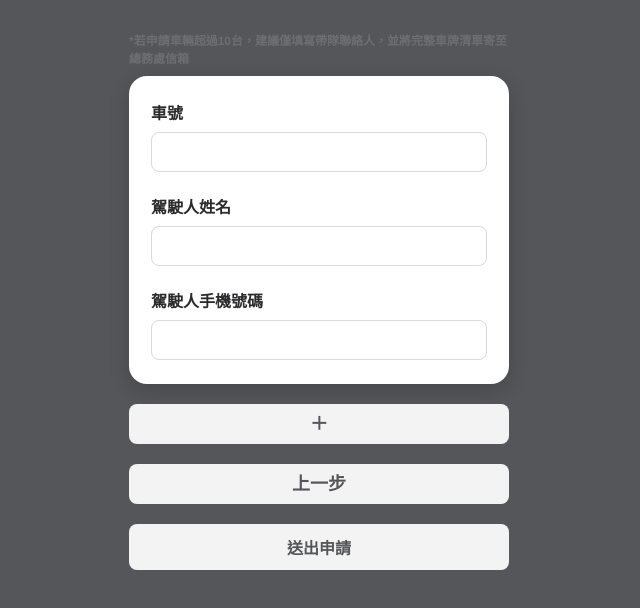
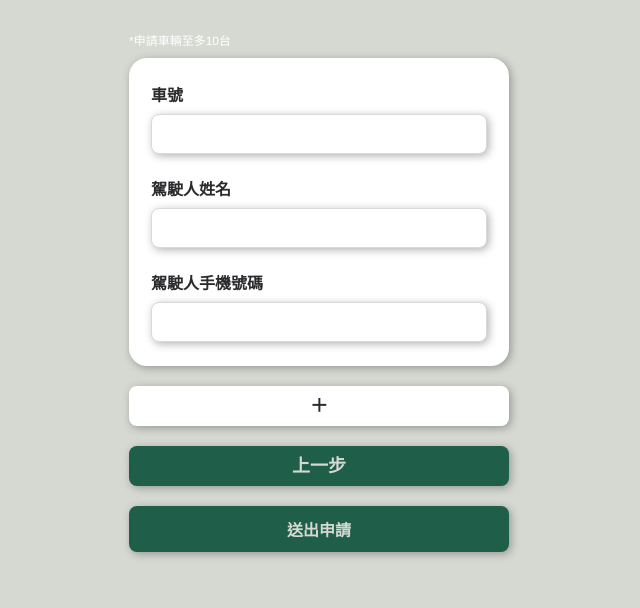
Before and after one commit to uuymaion/web_Class, a plain HTML site: page stepTwo.html in a window 1280 px wide. Shown: the whole page, without its empty margins (321-961 px from the left). Drawn offline with Linux system fonts and the light colour scheme.

Commit message:
edit : color add : son css

```diff
--- a/stepTwo.html
+++ b/stepTwo.html
@@ -10,7 +10,7 @@
 <body>
   <section class="screen" id="step2">
     <div class="page">
-      <p class="hint">*若申請車輛超過10台，建議僅填寫帶隊聯絡人，並將完整車牌清單寄至總務處信箱</p>
+      <p class="hint-car">*申請車輛至多10台</p>
       <form id="step2Form" novalidate>
         <div class="card" id="vehicleList">
           <div class="vehicle-group">
@@ -29,7 +29,7 @@
           </div>
         </div>
 
-        <button type="button" class="secondary-btn" id="addVehicleBtn">＋</button>
+        <button type="button" class="addcar-btn" id="addVehicleBtn">＋</button>
         <a href="index.html"><button type="button" class="secondary-btn" id="backBtn">上一步</button></a>
 
         <button type="submit" class="primary-btn">送出申請</button>
--- a/styles.css
+++ b/styles.css
@@ -1,13 +1,14 @@
 :root {
-  --bg: #55565a;
+  --bg: #D5D9D2;
   --card-bg: #ffffff;
   --text-primary: #2b2b2e;
   --text-secondary: #6e6e72;
   --input-border: #d9d9dc;
   --input-bg: #ffffff;
-  --accent: #3a3b3f;
+  --accent: #1F5F4A;
   --radius-card: 18px;
   --radius-input: 8px;
+  --shadow: 2px 2px 8px rgba(0, 0, 0, 0.30);
 }
 
 * {
@@ -35,7 +36,7 @@ body {
 
 .page-title {
   text-align: center;
-  color: #f3f3f4;
+  color: var(--accent);
   font-size: 22px;
   font-weight: 600;
   letter-spacing: 0.5px;
@@ -60,6 +61,12 @@ body {
   border-radius: var(--radius-card);
   padding: 24px 22px;
   box-shadow: 0 6px 20px rgba(0, 0, 0, 0.18);
+}
+
+.card,
+input,
+button {
+  box-shadow: var(--shadow);
 }
 
 .vehicle-group + .vehicle-group {
@@ -87,7 +94,7 @@ body {
 .hint {
   margin: 0 0 8px;
   font-size: 12px;
-  font-weight: 600;
+  font-weight: 400;
   color: var(--text-secondary);
   line-height: 1.5;
 }
@@ -194,7 +201,8 @@ body {
   height: 46px;
   border: none;
   border-radius: var(--radius-input);
-  background: #f3f3f4;
+  bottom: 0;
+  background: var(--accent);
   color: var(--bg);
   font-size: 16px;
   font-weight: 700;
@@ -211,7 +219,7 @@ body {
   height: 40px;
   border: none;
   border-radius: var(--radius-input);
-  background: #f3f3f4;
+  background: var(--accent);
   color: var(--bg);
   font-size: 18px;
   font-weight: 700;
--- a/styles_stepTwo.css
+++ b/styles_stepTwo.css
@@ -3,3 +3,23 @@
   flex-direction: column;
   gap: 20px;
 }
+.hint-car {
+  margin: 0 0 8px;
+  font-size: 12px;
+  font-weight: 400;
+  color: var(--input-bg);
+  line-height: 1.5;
+}
+.addcar-btn{
+  width: 100%;
+  height: 40px;
+  border: none;
+  border-radius: var(--radius-input);
+  background: #ffffff;
+  color: var(--text-primary);
+  font-size: 18px;
+  font-weight: 700;
+  line-height: 1;
+  cursor: pointer;
+  transition: opacity 0.15s ease;
+}
```
